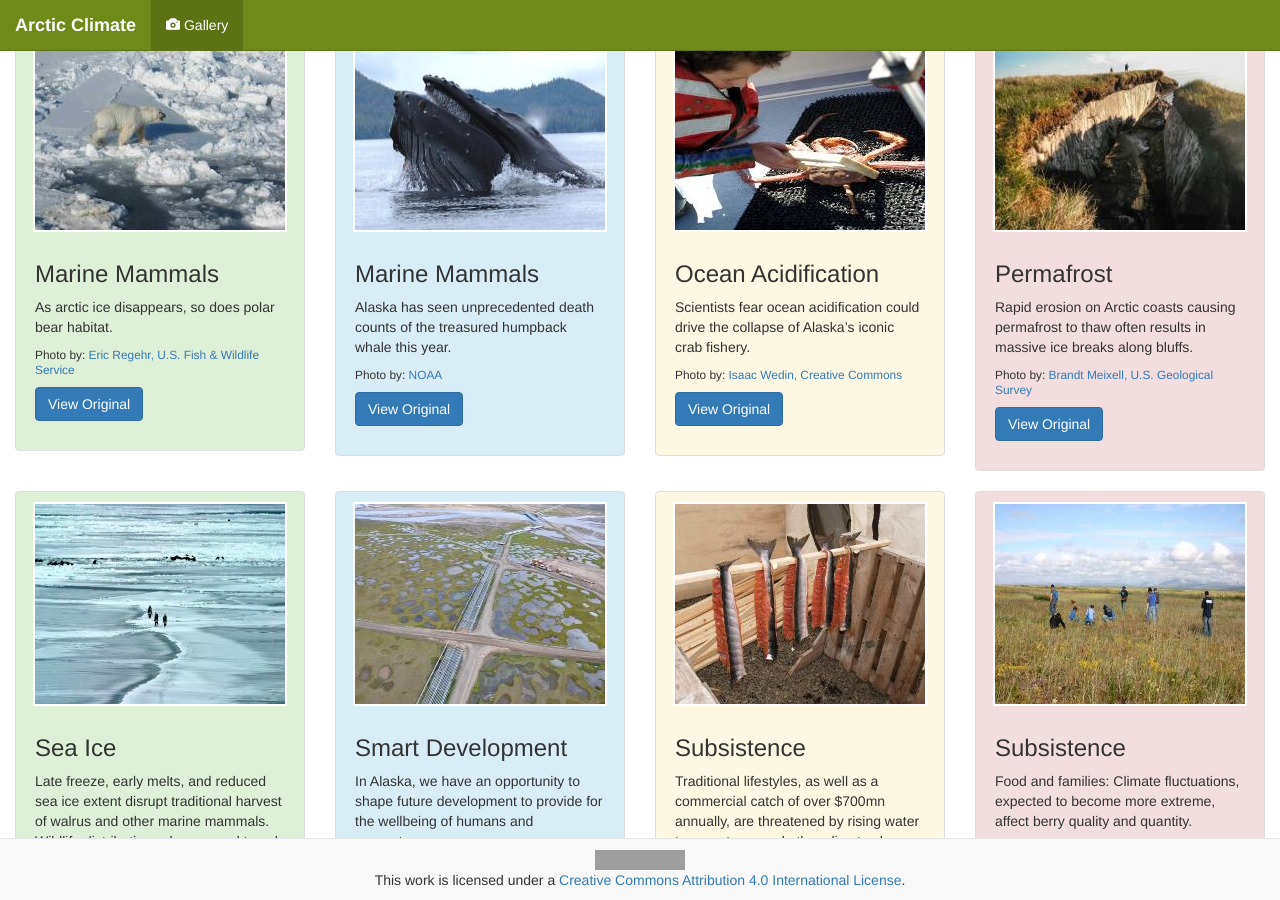
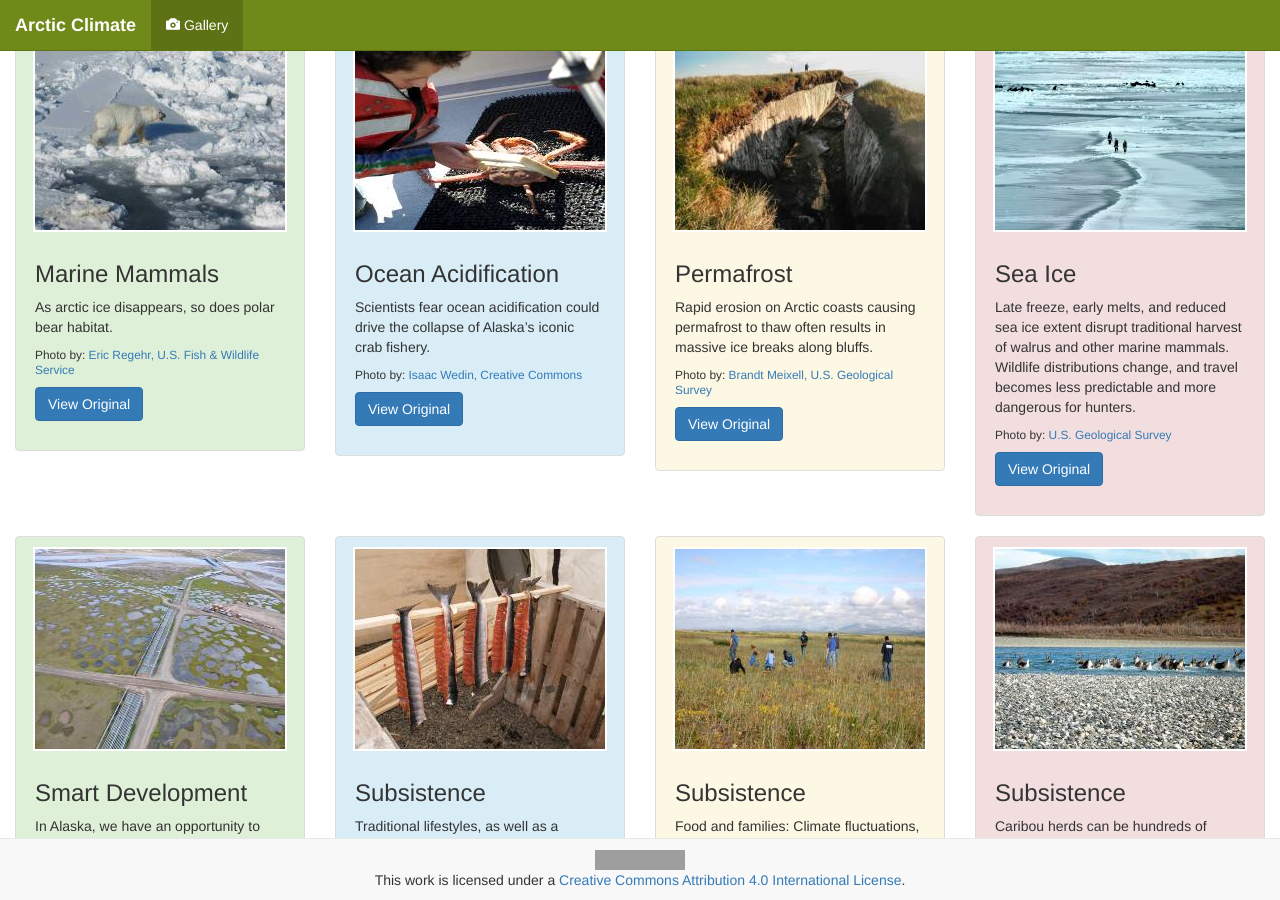
Before and after one commit to arcticlcc/climate, a Jekyll site: the page built from Gallery.md, in a window 1280 px wide and 900 px high, scrolled down 1334 px. Built offline with Jekyll 4.4.1, drawn with Linux system fonts in a browser that asks for light colours; nearby versions of some CDN libraries; grey boxes are pictures that could not be loaded.

Commit message:
Remove humpback photo.

```diff
--- a/_data/photos.yml
+++ b/_data/photos.yml
@@ -63,13 +63,6 @@
     caption: As arctic ice disappears, so does polar bear habitat.
     origin_src: https://www.flickr.com/photos/usfws_alaska/5165200832/
 -
-    src: 19590417550
-    label: Marine Mammals
-    title: Humpback whale straining krill, SE Alaska
-    credit: NOAA
-    caption: Alaska has seen unprecedented death counts of the treasured humpback whale this year.
-    origin_src: https://www.flickr.com/photos/noaaphotolib/19590417550/
--
     src: 3831748025
     label: Ocean Acidification
     title: Child measuring a crab in Alaska
```
